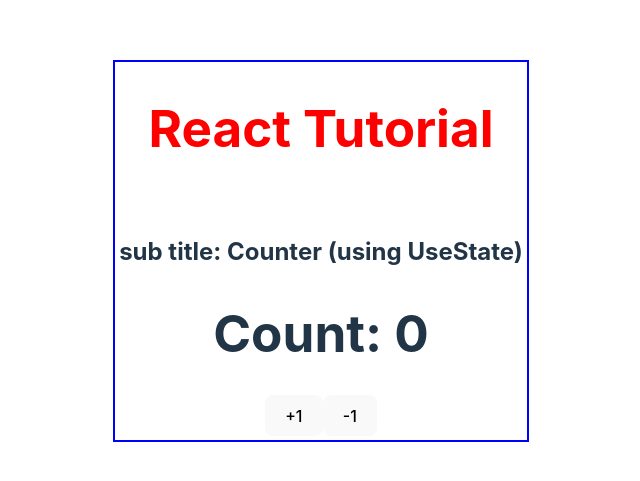
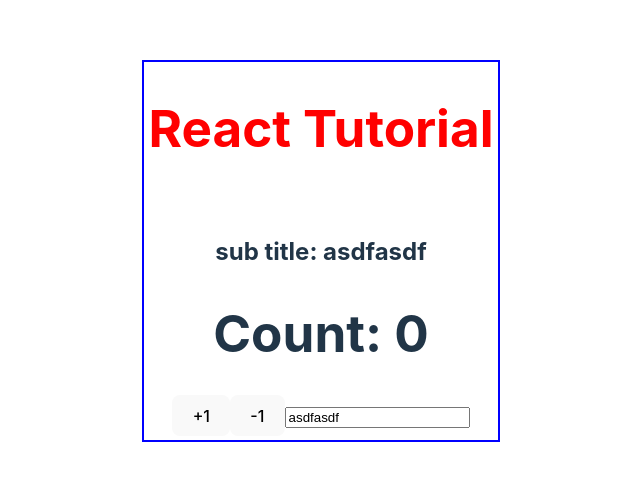
Before and after one commit to rhtjddls123/hello_react, a React (Vite) app in the folder practice/: page / in a window 1280 px wide. Shown: the part 149-630 px from the top of the page, without its empty margins (319-959 px from the left). Built offline with nearby package versions, Linux system fonts and the light colour scheme.

Commit message:
useState사용하여 input으로 subTitle 변경

```diff
--- a/practice/src/App.tsx
+++ b/practice/src/App.tsx
@@ -2,9 +2,10 @@
 import { TitleMemo } from './components/Title';
 import Box from './components/Box';
 import Counter from './components/Counter';
-import { useState } from 'react';
+import { ChangeEvent, useState } from 'react';
 
 function App() {
+  const [subTitle, setSubTitle] = useState<string>('asdfasdf');
   const [count, setCount] = useState(0);
   const increaseOrDecreaseCount = (state: string) => {
     if (state === 'increase') {
@@ -13,6 +14,12 @@
       setCount((count) => count - 1);
     }
   };
+
+  const changeSubTitle = (evt: ChangeEvent<HTMLInputElement>) => {
+    // console.log(subTitle);
+    return setSubTitle(evt.currentTarget.value);
+  };
+
   return (
     <>
       <Box
@@ -24,11 +31,12 @@
       >
         <TitleMemo color='red'>
           {/* <Title title='React Tutorial' color='red'> */}
-          sub title: Counter (using UseState)
+          sub title: {subTitle}
         </TitleMemo>
         {/* <Counter /> */}
         <h1>Count: {count}</h1>
         <Counter increaseOrDecreaseCount={increaseOrDecreaseCount} />
+        <input type='text' value={subTitle} onChange={changeSubTitle} />
       </Box>
     </>
   );
--- a/practice/src/components/Title.tsx
+++ b/practice/src/components/Title.tsx
@@ -12,8 +12,6 @@
   color,
   children,
 }: PropsWithChildren<Props>) => {
-  // tsx에서 defaultProps는 더이상 사용하지 않음 -> default parameter사용(type에 optional을 적용하지 않으면 정상작동은되지만  app.tsx에서 빨간줄 오류발생)
-  // ts에서는 같은방식으로 optional을 주지않으면 실행 자체가 안되는데 왜 tsx에서는 가능할까? -> 빌드되면서 js로 한번 바뀌기때문
   console.log(title);
   return (
     <>
@@ -24,6 +22,6 @@
   );
 };
 
-// Title.defalutProps = { title: 'reactttt' };
-
-export const TitleMemo = memo(Title, () => true);
+export const TitleMemo = memo(Title, ({ children: a }, { children: b }) => {
+  return a?.toString() === b?.toString();
+});
```
